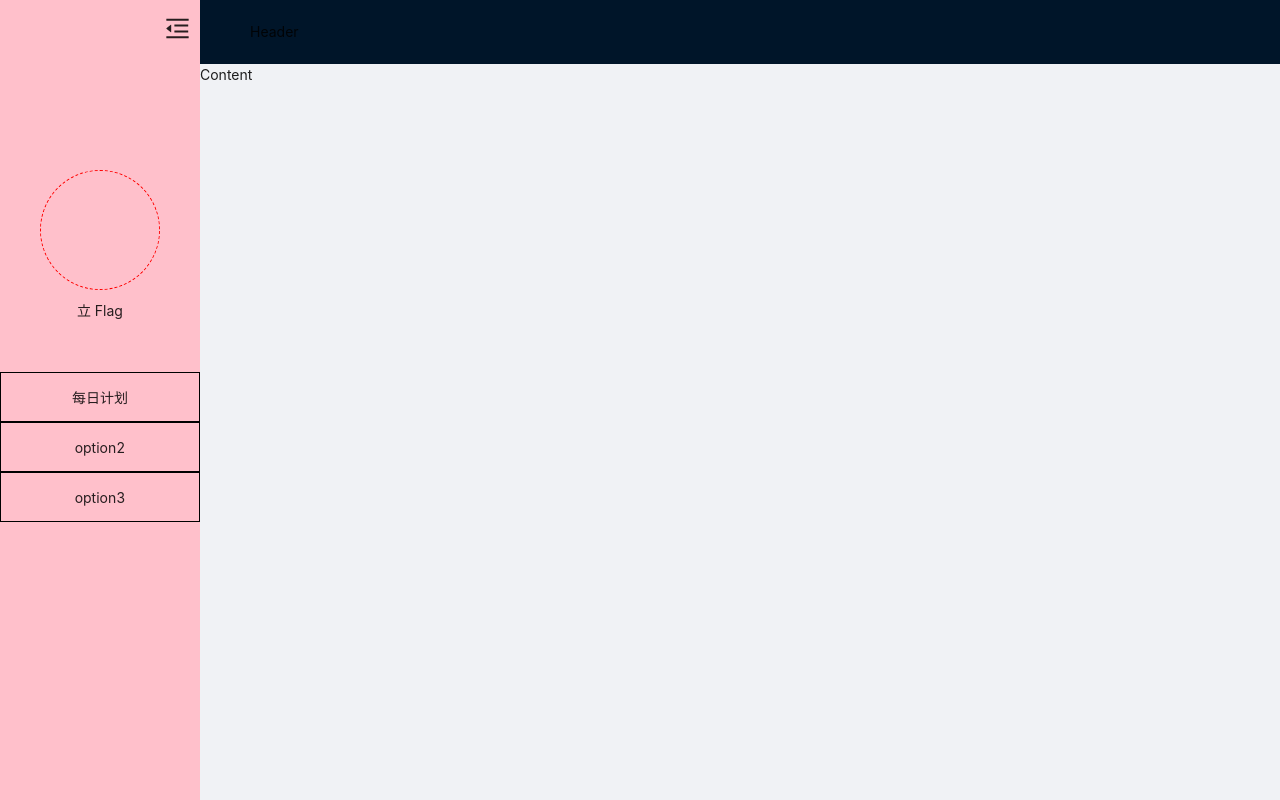
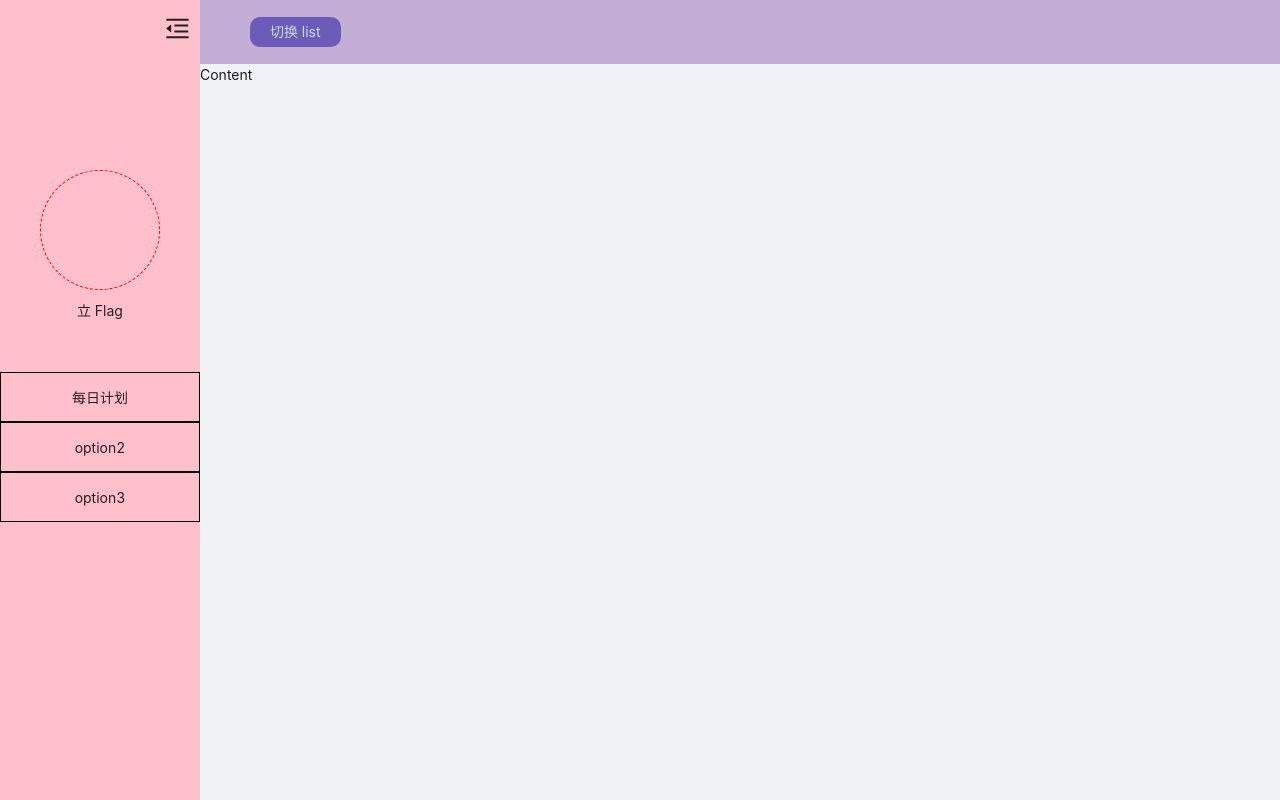
Before and after one commit to guoyanlun08/li-flag, a React (Create React App) app: page / in a window 1280 px wide. Built offline with nearby package versions, Linux system fonts and the light colour scheme.

Commit message:
feat: ToolsBar( 顶部工具条 ）初步开发

```diff
--- a/src/App.tsx
+++ b/src/App.tsx
@@ -2,6 +2,7 @@ import React from 'react';
 import { Layout } from 'antd';
 
 import { SiderMenu } from './views/SiderMenu';
+import { ToolsBar } from './views/ToolsBar';
 
 const { Sider, Header, Content } = Layout;
 
@@ -12,7 +13,9 @@ function App() {
         <SiderMenu />
       </Sider>
       <Layout>
-        <Header>Header</Header>
+        <Header style={{ background: '#c3aed6' }}>
+          <ToolsBar />
+        </Header>
         <Content>Content</Content>
       </Layout>
     </Layout>
--- /dev/null
+++ b/src/views/ToolsBar/index.module.scss
@@ -0,0 +1,19 @@
+.tool-bar {
+  height: 100%;
+  display: flex;
+  align-items: center;
+}
+
+.tool-bar :global {
+  .tool-content {
+    display: flex;
+    .tool-item {
+      height: 30px;
+      line-height: 30px;
+      padding: 0px 20px;
+      border-radius: 10px;
+      background: #6b5cba;
+      color: #d0d8d9;
+    }
+  }
+}
--- /dev/null
+++ b/src/views/ToolsBar/index.tsx
@@ -0,0 +1,13 @@
+import React from 'react';
+import style from './index.module.scss';
+
+export function ToolsBar() {
+  return (
+    <div className={style['tool-bar']}>
+      {/* 将来会是个循环 */}
+      <div className="tool-content">
+        <div className="tool-item">切换 list</div>
+      </div>
+    </div>
+  );
+}
```
